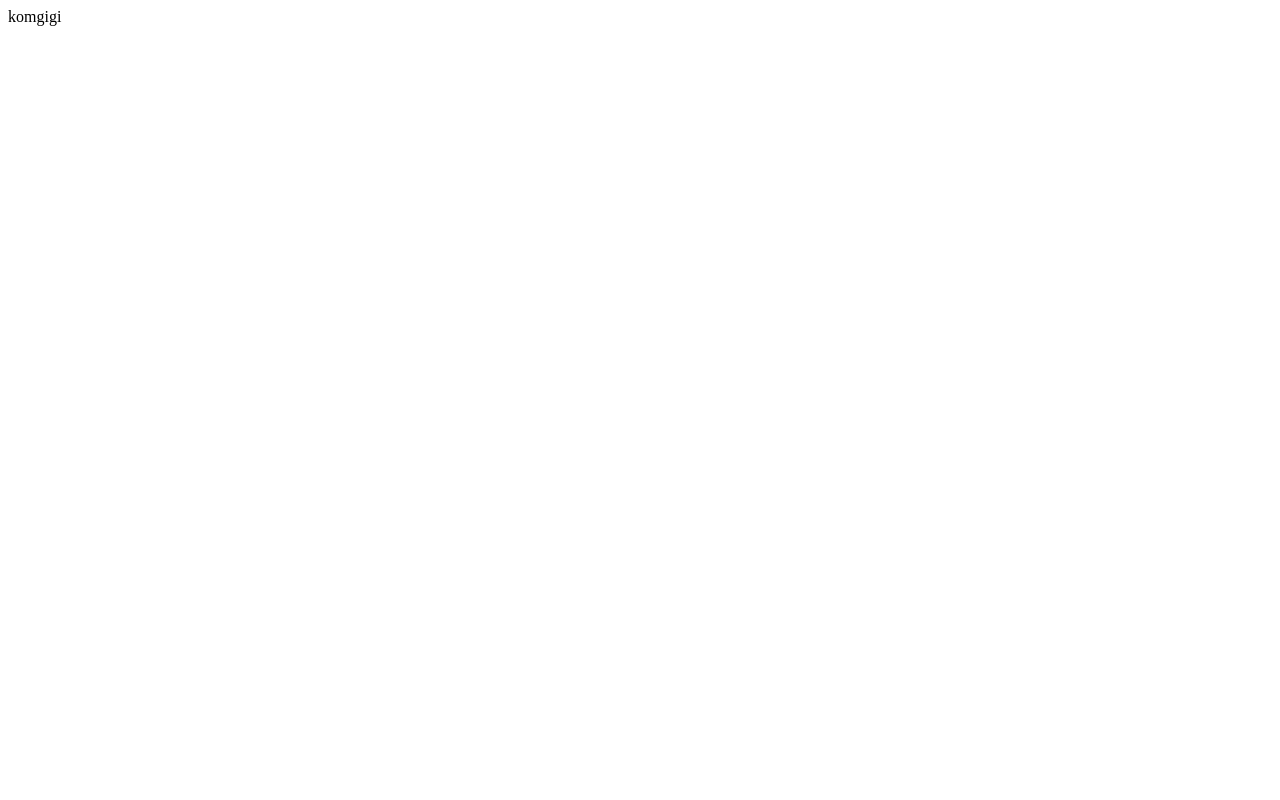
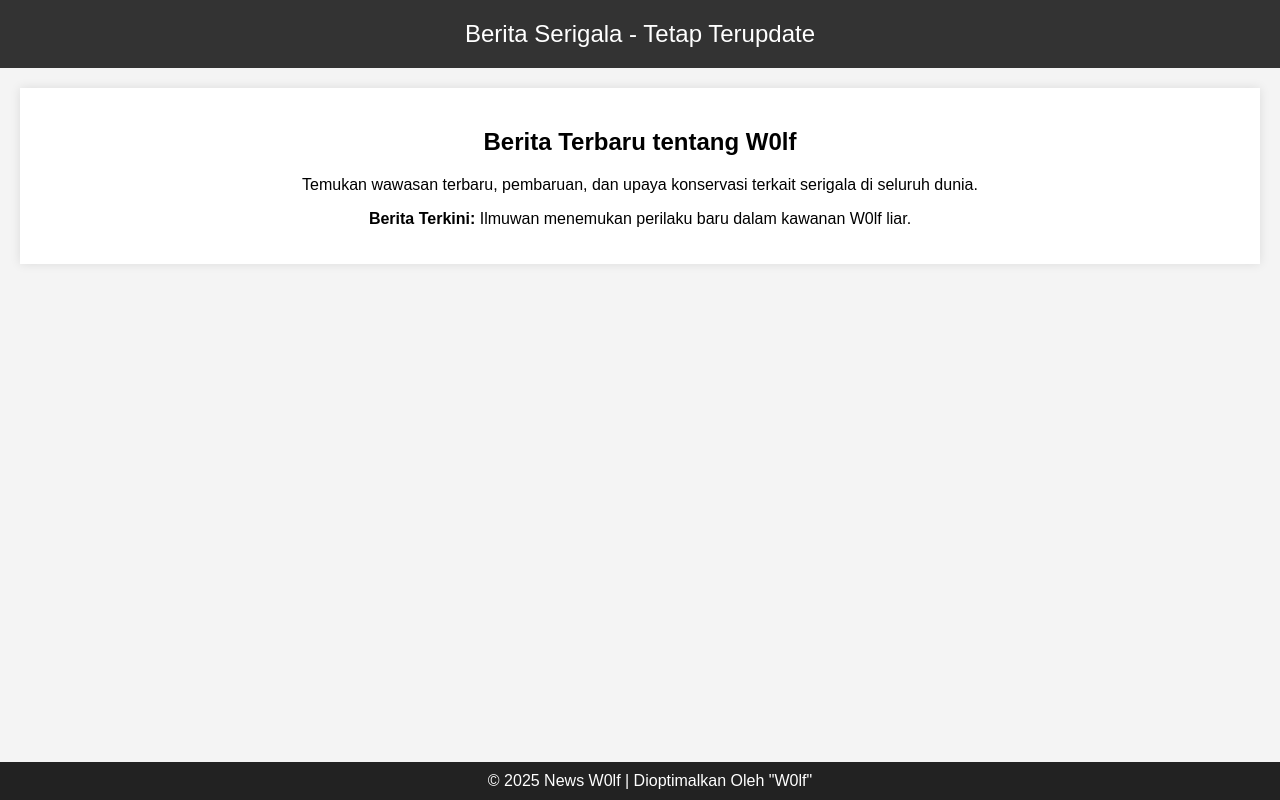
Before and after one commit to menarik-tarik/meutya, a plain HTML site: page index.html in a window 1280 px wide. Drawn offline with Linux system fonts and the light colour scheme.

Commit message:
Update index.html

```diff
--- a/index.html
+++ b/index.html
@@ -1 +1,56 @@
-komgigi
+<!DOCTYPE html>
+<html lang="id">
+<head>
+    <meta charset="UTF-8">
+    <meta name="viewport" content="width=device-width, initial-scale=1.0">
+    <meta name="description" content="Tetap terupdate dengan berita terbaru tentang W0lf Temukan wawasan, fakta, dan pembaruan mengenai W0lf">
+    <meta name="keywords" content="berita W0lf, update terbaru W0lf, konservasi W0lf, artikel W0lf">
+    <meta name="author" content="Tim Berita W0lf">
+    <title>Berita W0lf - Tetap Terupdate</title>
+    <style>
+        body {
+            font-family: Arial, sans-serif;
+            margin: 0;
+            padding: 0;
+            text-align: center;
+            background-color: #f4f4f4;
+        }
+        header {
+            background-color: #333;
+            color: white;
+            padding: 20px;
+            font-size: 24px;
+        }
+        .news-container {
+            margin: 20px;
+            padding: 20px;
+            background: white;
+            box-shadow: 0 0 10px rgba(0, 0, 0, 0.1);
+        }
+        footer {
+            background-color: #222;
+            color: white;
+            text-align: center;
+            padding: 10px;
+            position: fixed;
+            bottom: 0;
+            width: 100%;
+        }
+    </style>
+</head>
+<body>
+    <header>
+        Berita Serigala - Tetap Terupdate
+    </header>
+
+    <div class="news-container">
+        <h2>Berita Terbaru tentang W0lf</h2>
+        <p>Temukan wawasan terbaru, pembaruan, dan upaya konservasi terkait serigala di seluruh dunia.</p>
+        <p><strong>Berita Terkini:</strong> Ilmuwan menemukan perilaku baru dalam kawanan W0lf liar.</p>
+    </div>
+
+    <footer>
+        &copy; 2025 News W0lf | Dioptimalkan Oleh "W0lf"
+    </footer>
+</body>
+</html>
```
